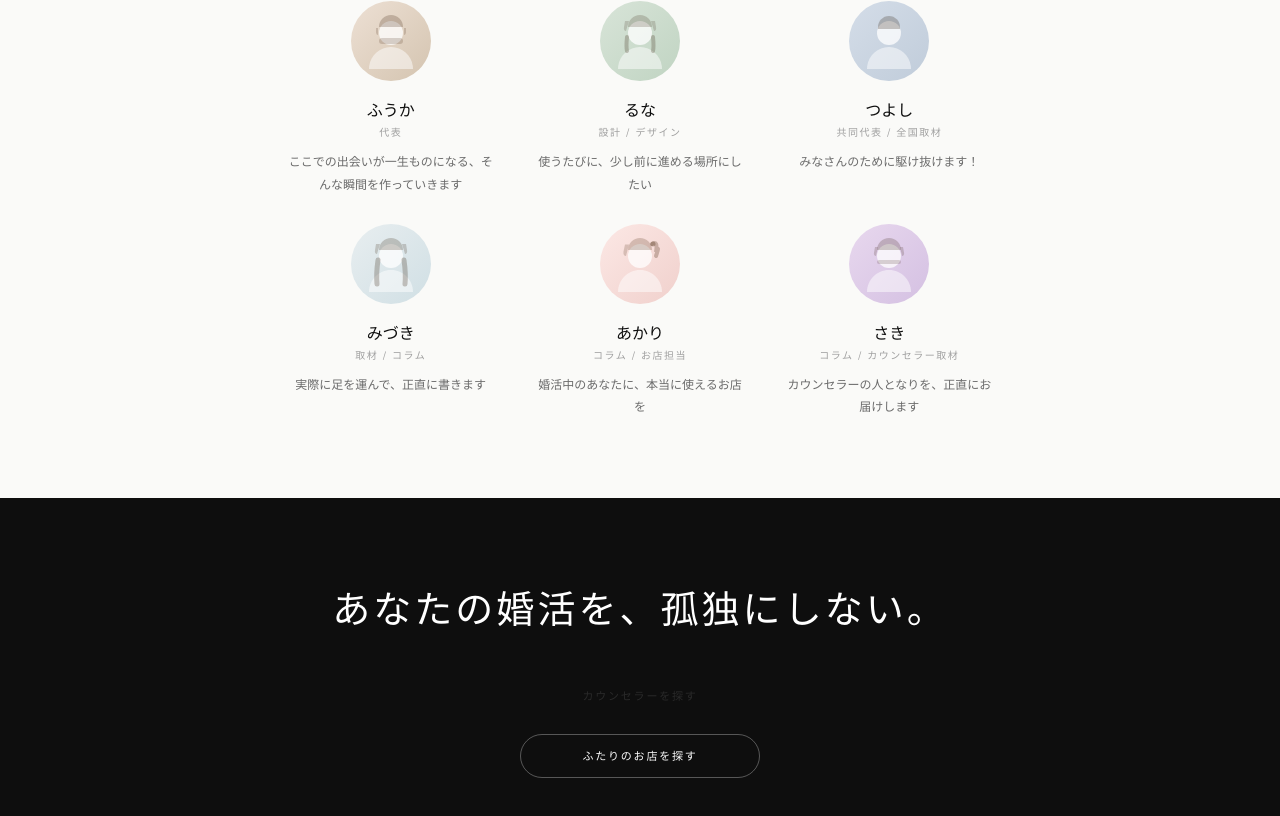
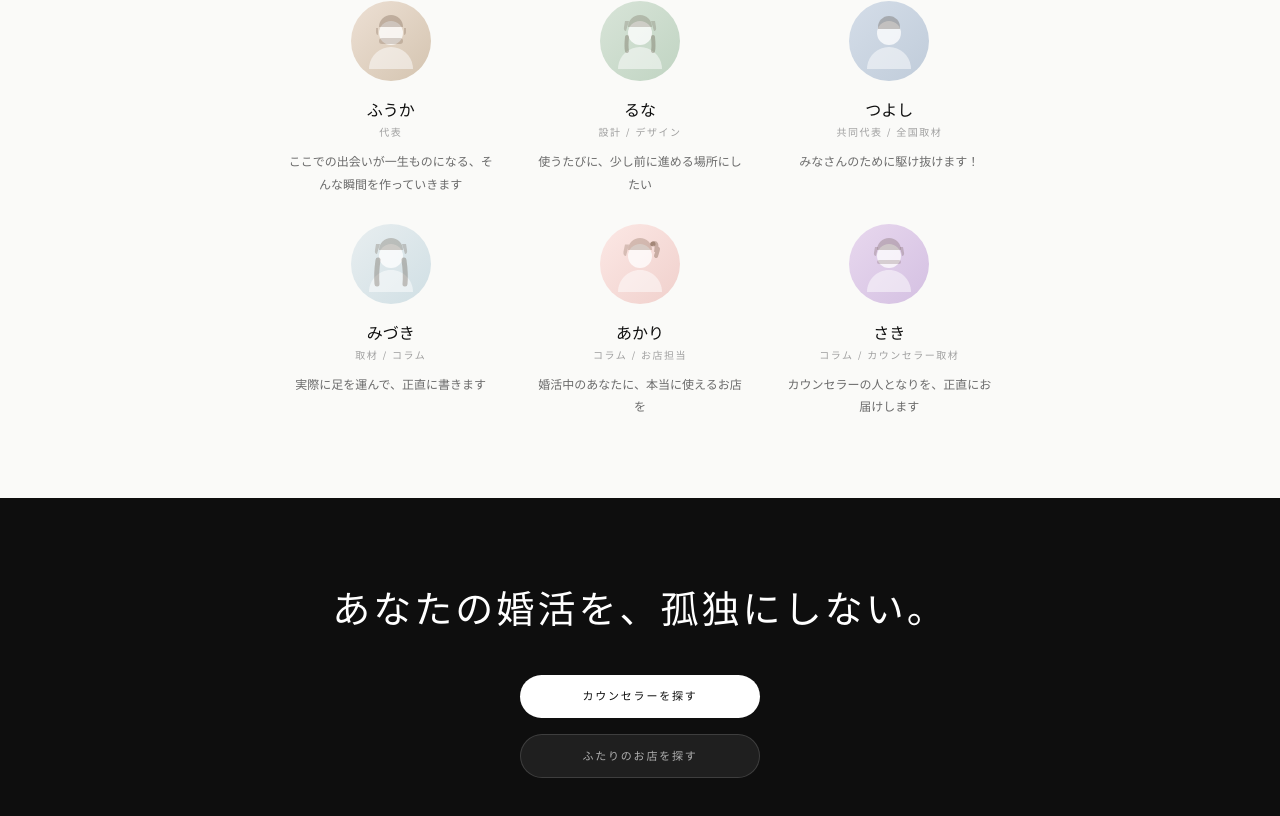
Before and after one commit to fffkbn84-ctrl/my-app, a Next.js app: page /about in a window 1280 px wide. Shown: the part 5016-5832 px from the top of the page. Built offline with nearby package versions, Linux system fonts and the light colour scheme.

Commit message:
Fix closing CTA button styles on dark background
btn-primary（未定義）→ btn-wh（白背景・黒文字）に変更。
「ふたりのお店を探す」は btn-gl（ガラス風白枠）に変更。

https://claude.ai/code/session_01G8YGbSnSs9YxwdjL84xFEn

```diff
--- a/src/app/about/page.tsx
+++ b/src/app/about/page.tsx
@@ -814,19 +814,10 @@ export default function AboutPage() {
               gap: 16,
             }}
           >
-            <Link href="/search" className="btn btn-primary" style={{ minWidth: 240 }}>
+            <Link href="/search" className="btn btn-wh" style={{ minWidth: 240 }}>
               カウンセラーを探す
             </Link>
-            <Link
-              href="/shops"
-              className="btn"
-              style={{
-                minWidth: 240,
-                background: "transparent",
-                border: "1px solid rgba(255,255,255,.3)",
-                color: "white",
-              }}
-            >
+            <Link href="/shops" className="btn btn-gl" style={{ minWidth: 240 }}>
               ふたりのお店を探す
             </Link>
           </div>
```
